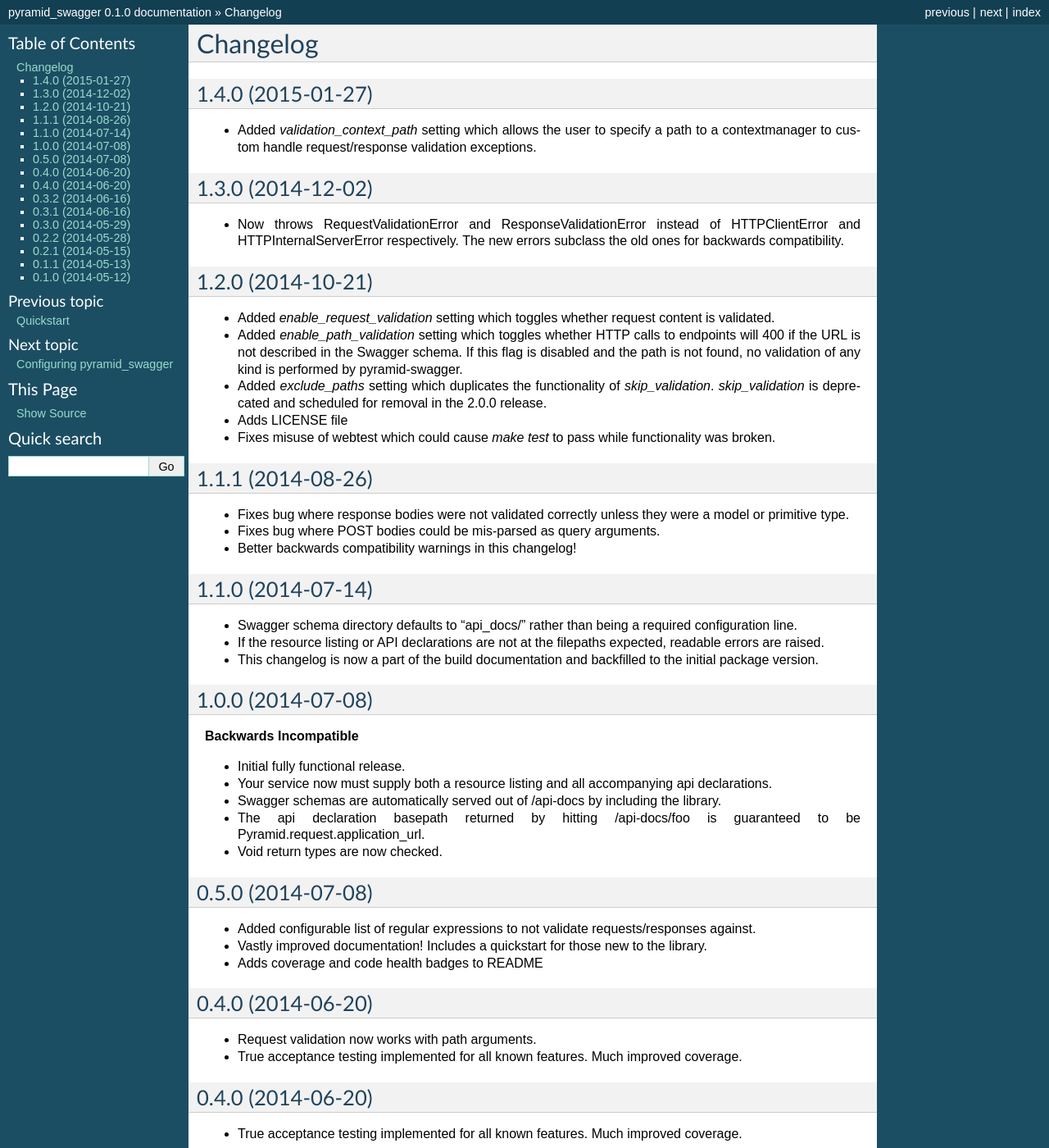
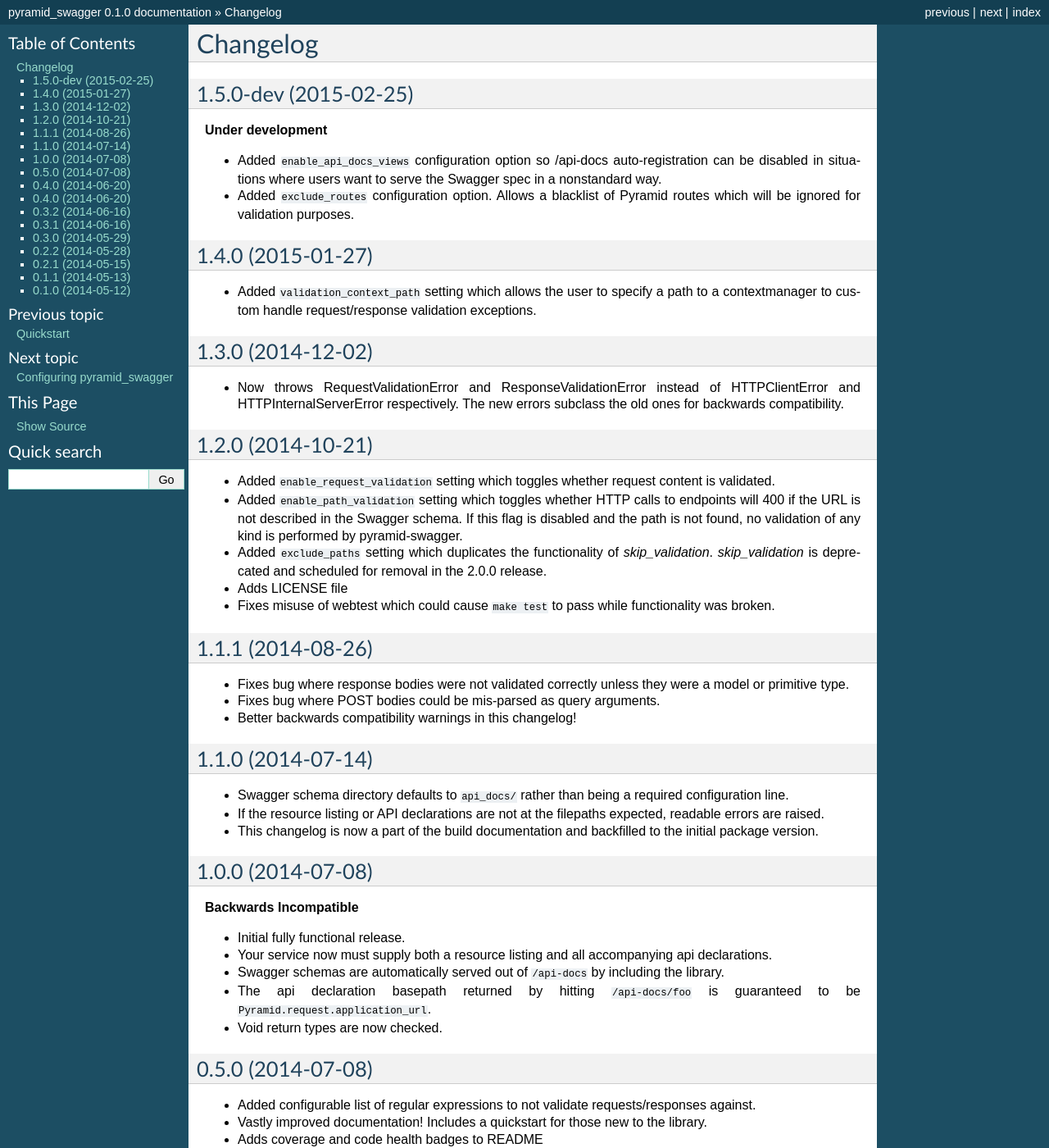
Before and after one commit to Yelp/pyramid_swagger, a Sphinx documentation site: the page built from docs/changelog.rst, in a window 1280 px wide and 1400 px high. Shown: the whole window at 82% size. Built offline with Sphinx 7.4.7, drawn with Linux system fonts in a browser that asks for light colours; some of the changed text lies outside the part shown.

Commit message:
Make 1.5.0-dev changelog entry
Tweaks some formatting as well

```diff
--- a/docs/changelog.rst
+++ b/docs/changelog.rst
@@ -1,14 +1,26 @@
 Changelog
 =========
 
+1.5.0-dev (2015-02-25)
+++++++++++++++++++
+**Under development**
+
+* Added ``enable_api_docs_views`` configuration option so /api-docs
+  auto-registration can be disabled in situations where users want to serve
+  the Swagger spec in a nonstandard way.
+* Added ``exclude_routes`` configuration option. Allows a blacklist of Pyramid
+  routes which will be ignored for validation purposes.
+
 1.4.0 (2015-01-27)
 ++++++++++++++++++
-* Added `validation_context_path` setting which allows the user to specify a
+
+* Added ``validation_context_path`` setting which allows the user to specify a
   path to a contextmanager to custom handle request/response validation
   exceptions.
 
 1.3.0 (2014-12-02)
 ++++++++++++++++++
+
 * Now throws RequestValidationError and ResponseValidationError instead of
   HTTPClientError and HTTPInternalServerError respectively. The new errors
   subclass the old ones for backwards compatibility.
@@ -16,17 +28,17 @@
 1.2.0 (2014-10-21)
 ++++++++++++++++++
 
-* Added `enable_request_validation` setting which toggles whether request
+* Added ``enable_request_validation`` setting which toggles whether request
   content is validated.
-* Added `enable_path_validation` setting which toggles whether HTTP calls to
+* Added ``enable_path_validation`` setting which toggles whether HTTP calls to
   endpoints will 400 if the URL is not described in the Swagger schema. If this
   flag is disabled and the path is not found, no validation of any kind is
   performed by pyramid-swagger.
-* Added `exclude_paths` setting which duplicates the functionality of
+* Added ``exclude_paths`` setting which duplicates the functionality of
   `skip_validation`. `skip_validation` is deprecated and scheduled for removal
   in the 2.0.0 release.
 * Adds LICENSE file
-* Fixes misuse of webtest which could cause `make test` to pass while
+* Fixes misuse of webtest which could cause ``make test`` to pass while
   functionality was broken.
 
 1.1.1 (2014-08-26)
@@ -40,7 +52,7 @@
 1.1.0 (2014-07-14)
 ++++++++++++++++++
 
-* Swagger schema directory defaults to "api_docs/" rather than being a required
+* Swagger schema directory defaults to ``api_docs/`` rather than being a required
   configuration line.
 * If the resource listing or API declarations are not at the filepaths
   expected, readable errors are raised.
@@ -56,10 +68,10 @@
 * Initial fully functional release.
 * Your service now must supply both a resource listing and all accompanying api
   declarations.
-* Swagger schemas are automatically served out of /api-docs by including the
+* Swagger schemas are automatically served out of ``/api-docs`` by including the
   library.
-* The api declaration basepath returned by hitting /api-docs/foo is guaranteed
-  to be Pyramid.request.application_url.
+* The api declaration basepath returned by hitting ``/api-docs/foo`` is guaranteed
+  to be ``Pyramid.request.application_url``.
 * Void return types are now checked.
 
 
@@ -119,7 +131,7 @@
 0.1.1 (2014-05-13)
 ++++++++++++++++++
 
-* Build docs now live at docs/build/html
+* Build docs now live at ``docs/build/html``
 
 0.1.0 (2014-05-12)
 ++++++++++++++++++
```
